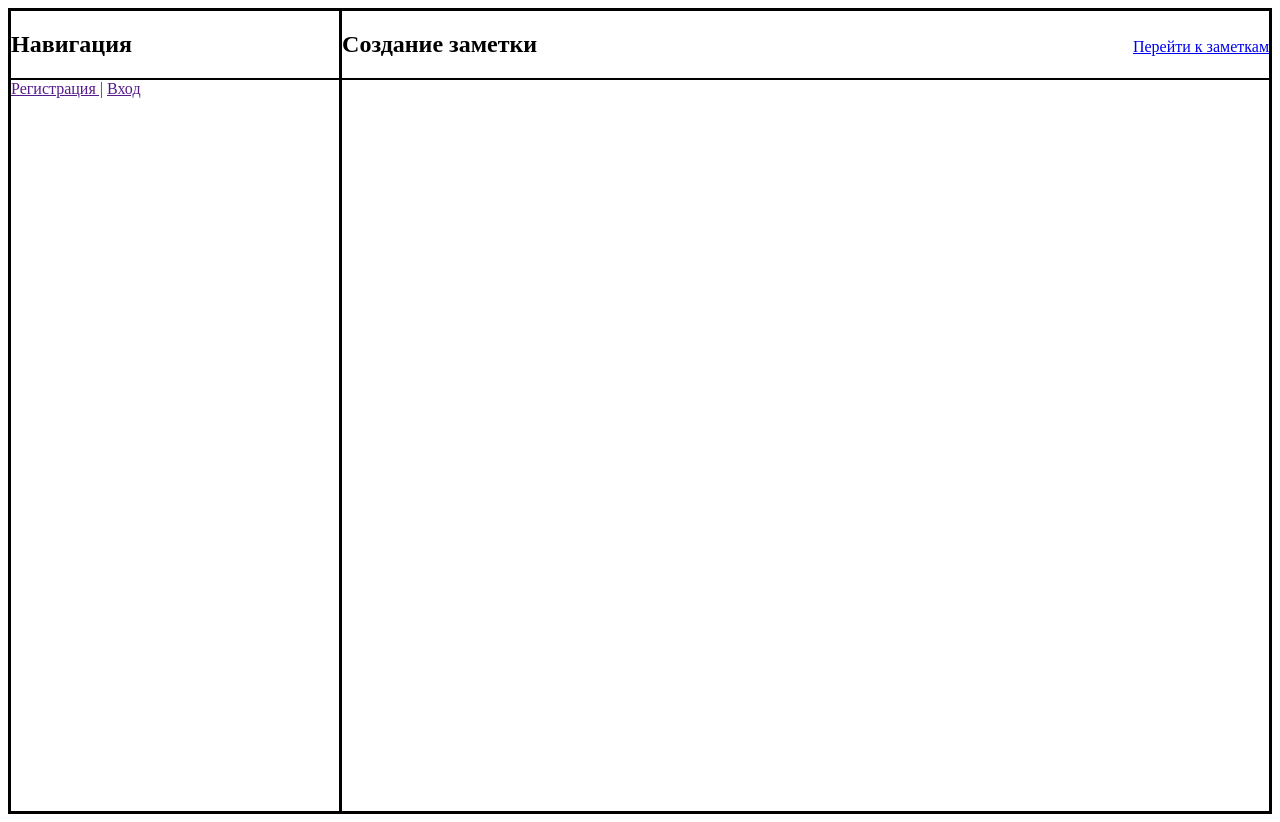
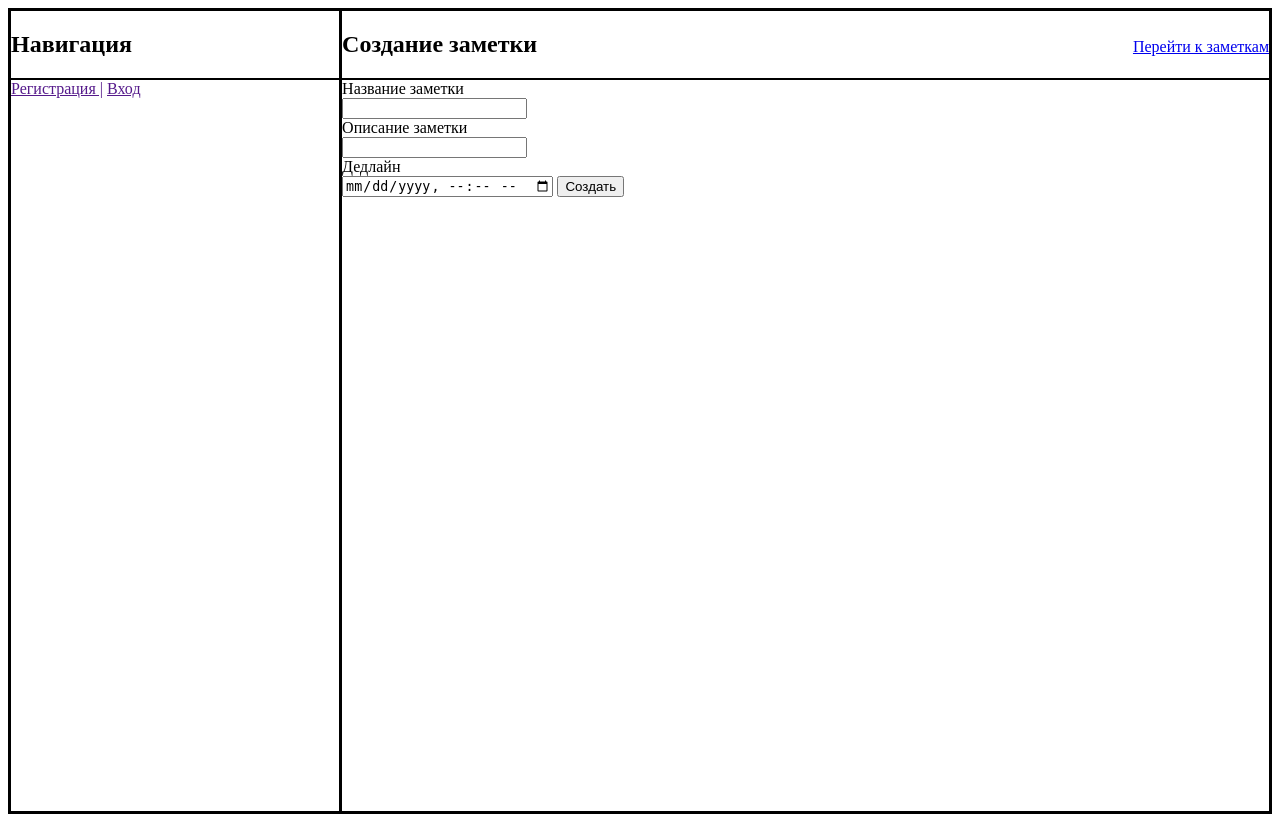
Before and after one commit to dexe91/todosite, a Django app: page /todo/create_note/ in a window 1280 px wide. Run offline with Django 5.2, Linux system fonts and the light colour scheme.

Commit message:
fead: add create-note form

```diff
--- a/todosite/templates/todosite/create_note.html
+++ b/todosite/templates/todosite/create_note.html
@@ -2,6 +2,18 @@
 {% block content %}
   <div class='content'>
     <h2>Создание заметки</h2>
-  <a href="{% url 'index' %}">Перейти к заметкам</a>
+    <a href="{% url 'index' %}">Перейти к заметкам</a>
   </div>
+  <div>
+    <form action="/submit" method='post'>
+      <label for="title">Название заметки</label>
+      <input type="text" name="title" value="" required>
+      <label for="description">Описание заметки</label>
+      <input type="text" name="description" value="">
+      <label for="deadline">Дедлайн</label>
+      <input type="datetime-local" name="deadline" value="">
+      <button type="submit">Создать</button>
+    </form>
+  </div>
+
 {% endblock %}
```
